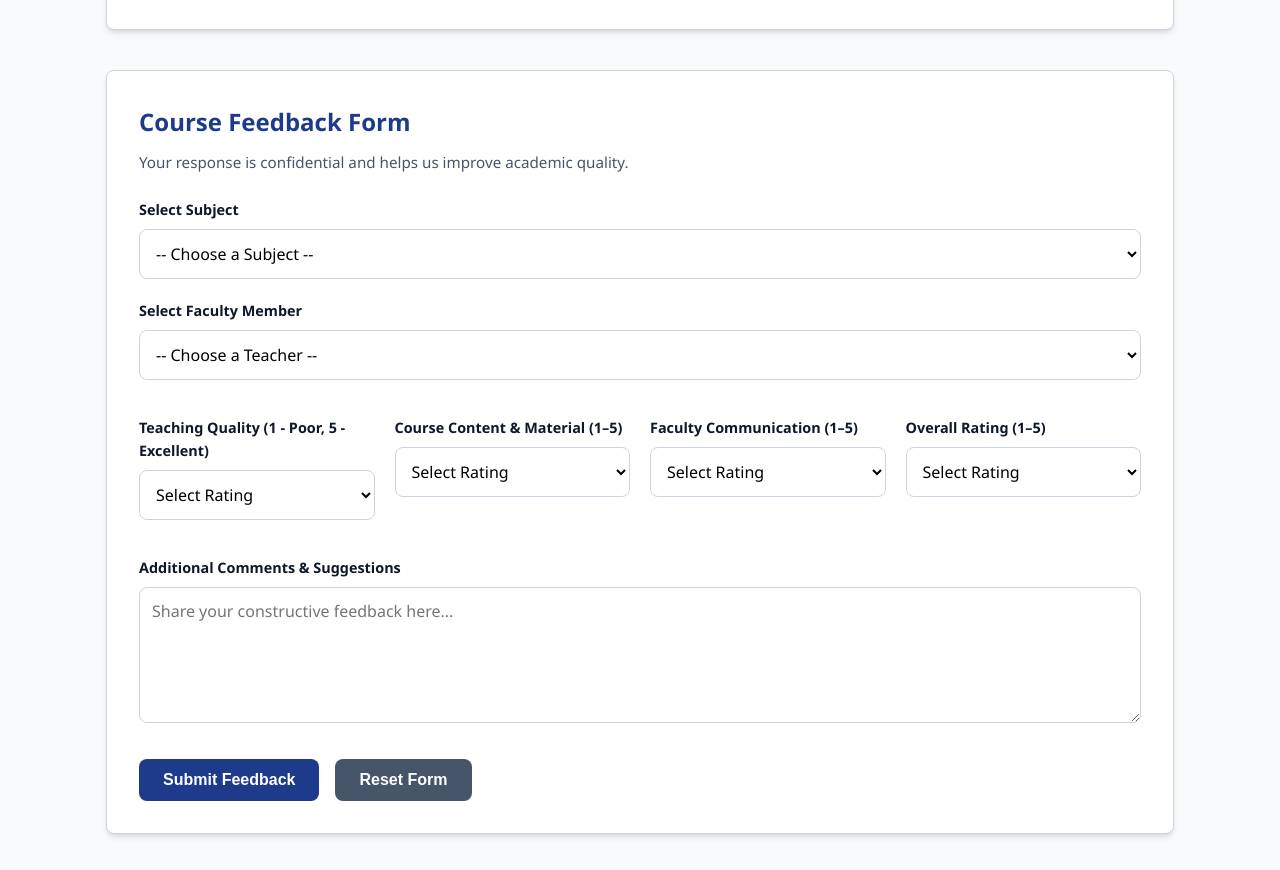
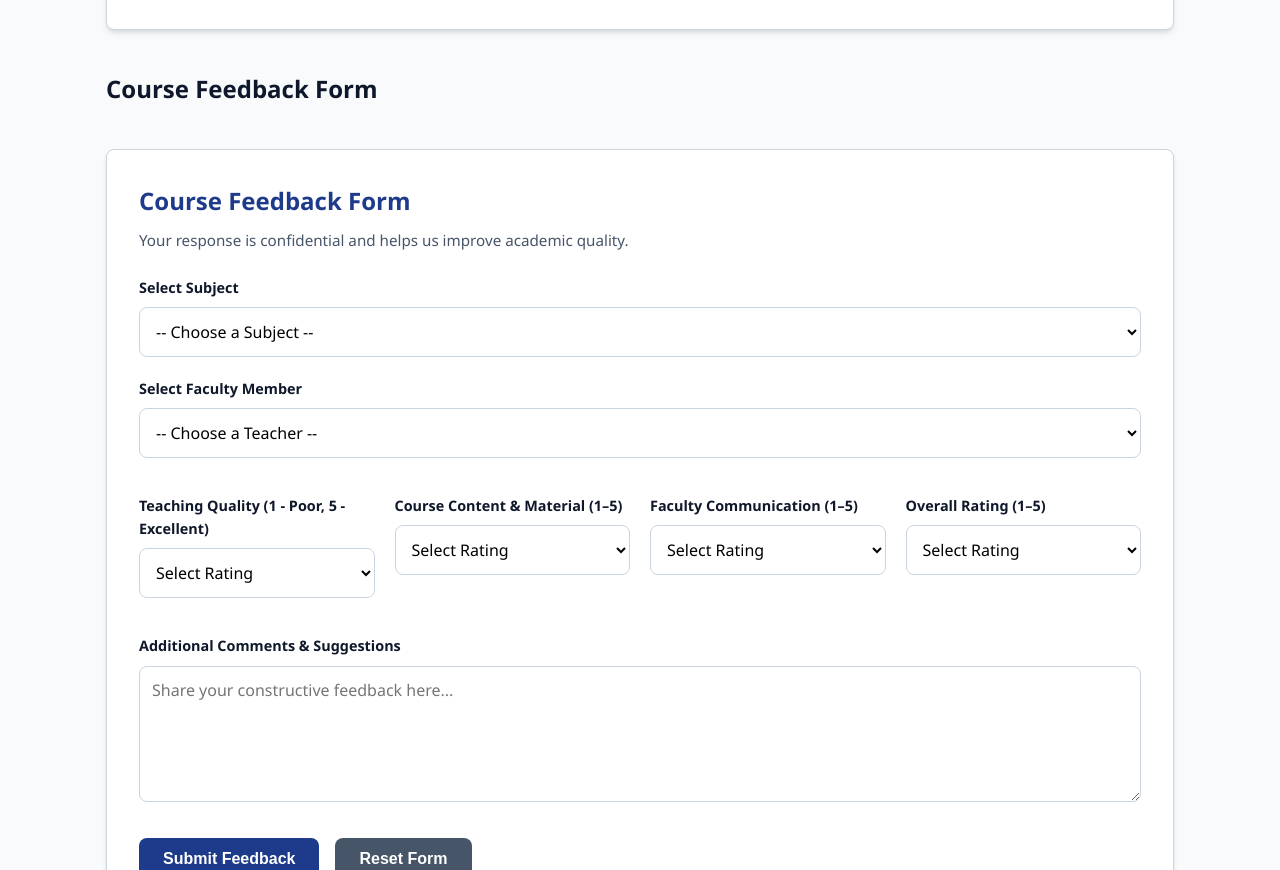
Before and after one commit to Aditisingh8826/Student-Feedback-System, a plain HTML site: page index.html in a window 1280 px wide. Shown: the part 1081-1951 px from the top of the page. Drawn offline with Linux system fonts and the light colour scheme.

```diff
--- a/index.html
+++ b/index.html
@@ -13,6 +13,7 @@
     <header class="main-header">
         <div class="logo-container">
             <h1>Student Feedback System</h1>
+
         </div>
         <nav class="main-nav">
             <ul>
@@ -112,6 +113,7 @@
         </section>
 
         <!-- 3. FEEDBACK FORM SECTION -->
+         <h2>Course Feedback Form</h2>
         <section id="feedback-form" class="card">
             <h2>Course Feedback Form</h2>
             <p class="subtitle">Your response is confidential and helps us improve academic quality.</p>
```
